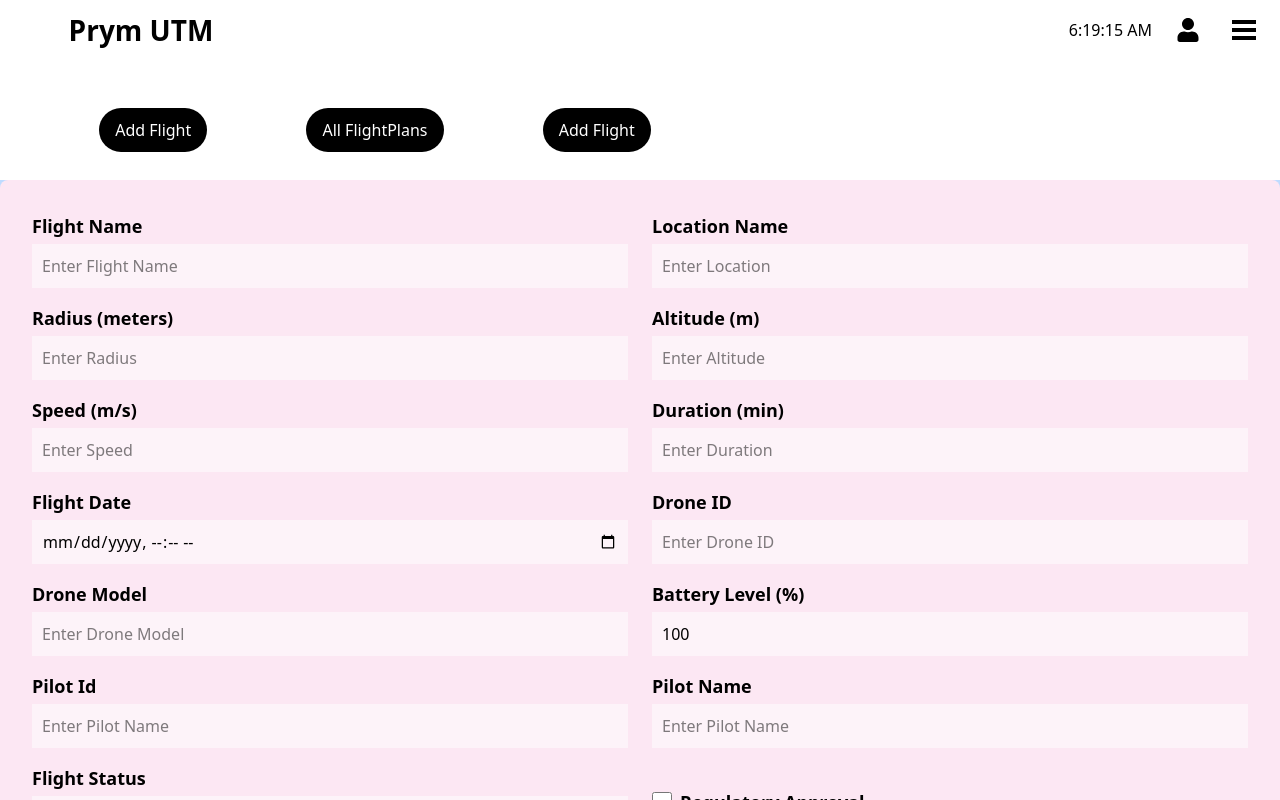
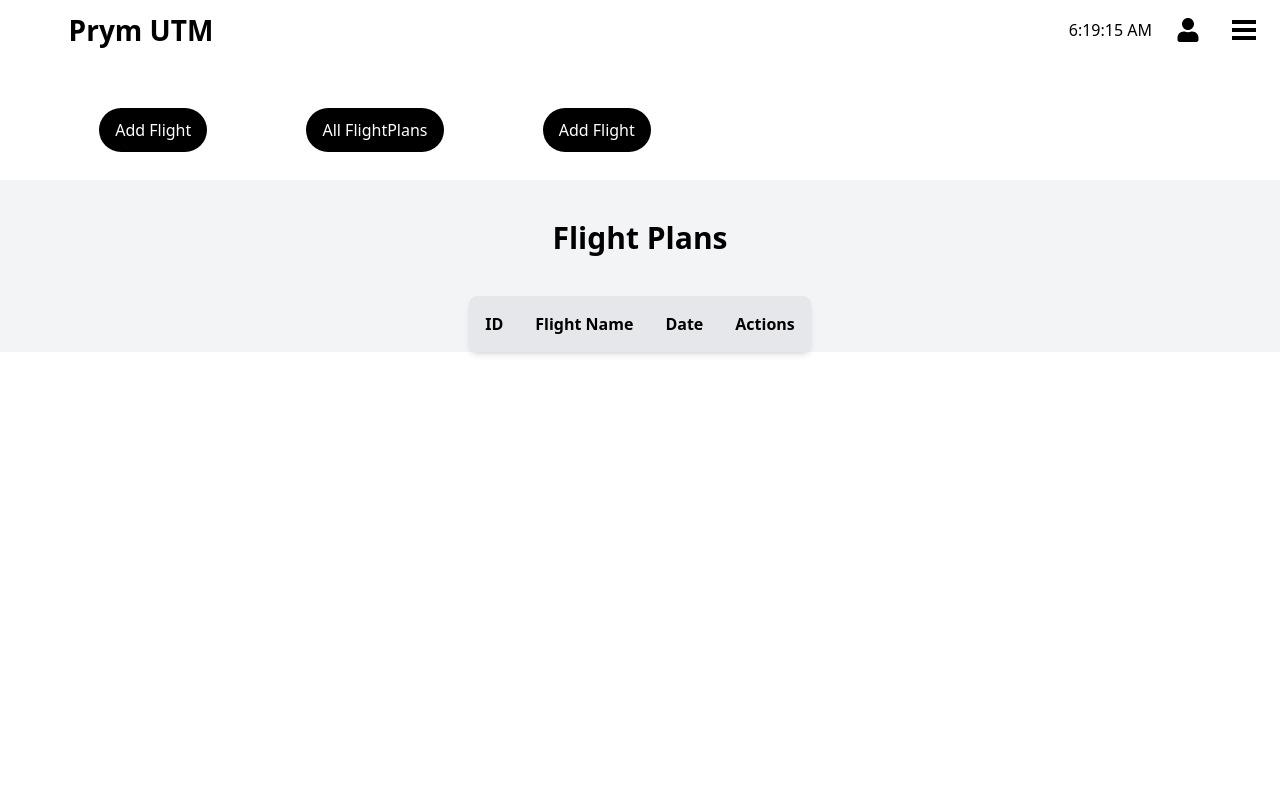
Before and after one commit to Prym-aero/Prym-UTM, a React (Vite) app in the folder prym-utm/: page /flightPlan in a window 1280 px wide. Both pictures are taken after a click on the button "All FlightPlans". Shown: the top 800 px of the page. Built offline with nearby package versions, Linux system fonts and the light colour scheme.

Commit message:
Updated and create components

```diff
--- /dev/null
+++ b/prym-utm/src/components/FlightPlanShow.jsx
@@ -0,0 +1,29 @@
+import { useEffect, useState } from "react";
+import axios from "axios";
+import AlertSnackbar from "./AlertSnackbar";
+
+
+const FlightPlanShow = () => {
+    return (
+        <div className="FlightPlanShow w-screen h-full flex flex-col justify-center items-center bg-gray-100">
+            <h1 className="text-3xl font-bold text-center mt-10">Flight Plans</h1>
+            <div className="FlightPlanShow-container flex justify-center items-center mt-10">
+                <table className="w-full bg-white shadow-md rounded-lg overflow-hidden">
+                    <thead>
+                        <tr className="bg-gray-200">
+                            <th className="p-4">ID</th>
+                            <th className="p-4">Flight Name</th>
+                            <th className="p-4">Date</th>
+                            <th className="p-4">Actions</th>
+                        </tr>
+                    </thead>
+                    <tbody>
+                        {/* Flight Plan data will be rendered here */}
+                    </tbody>
+                </table>
+            </div>
+        </div>
+    );
+}
+
+export default FlightPlanShow;
--- a/prym-utm/src/pages/FlightPlans.jsx
+++ b/prym-utm/src/pages/FlightPlans.jsx
@@ -5,6 +5,7 @@ import Navbar from "../components/Navbar";
 // import MuiAlert from "@mui/material/Alert";
 // import AlertSnackbar from "../components/AlertSnackbar";
 import FlightPlanForm from "../components/FlightPlanAdd";
+import FlightPlanShow from "../components/FlightPlanShow";
 
 const FlightPlan = () => {
     const [comp, setComp] = useState("add");
@@ -16,12 +17,17 @@ const FlightPlan = () => {
              <button className="F-btn px-4 py-2.5 text-white bg-black border-none rounded-4xl cursor-pointer "
               onClick={() => setComp("add")}
              >Add Flight</button>
-             <button className="F-btn px-4 py-2.5 text-white bg-black border-none rounded-4xl cursor-pointer ">All FlightPlans</button>
+             <button className="F-btn px-4 py-2.5 text-white bg-black border-none rounded-4xl cursor-pointer "
+              onClick={() => setComp("all")}
+             >All FlightPlans</button>
              <button className="F-btn px-4 py-2.5 text-white bg-black border-none rounded-4xl cursor-pointer ">Add Flight</button>
           </div>
 
           {comp === "add" && (
              <FlightPlanForm/>
+          )}
+          {comp === "all" && (
+             <FlightPlanShow/>
           )}
           {/* <FlightPlanForm/> */}
        </>
```
